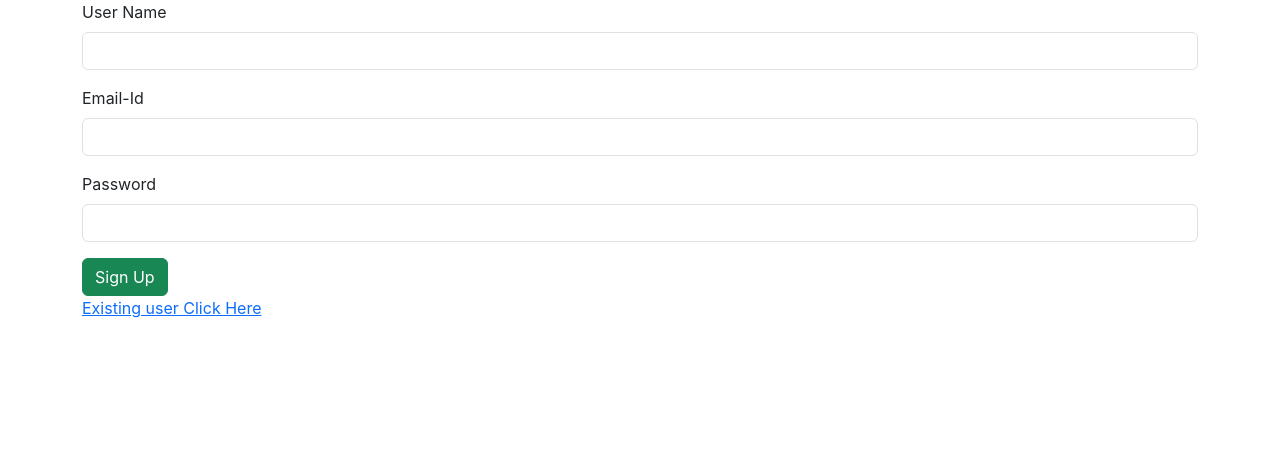
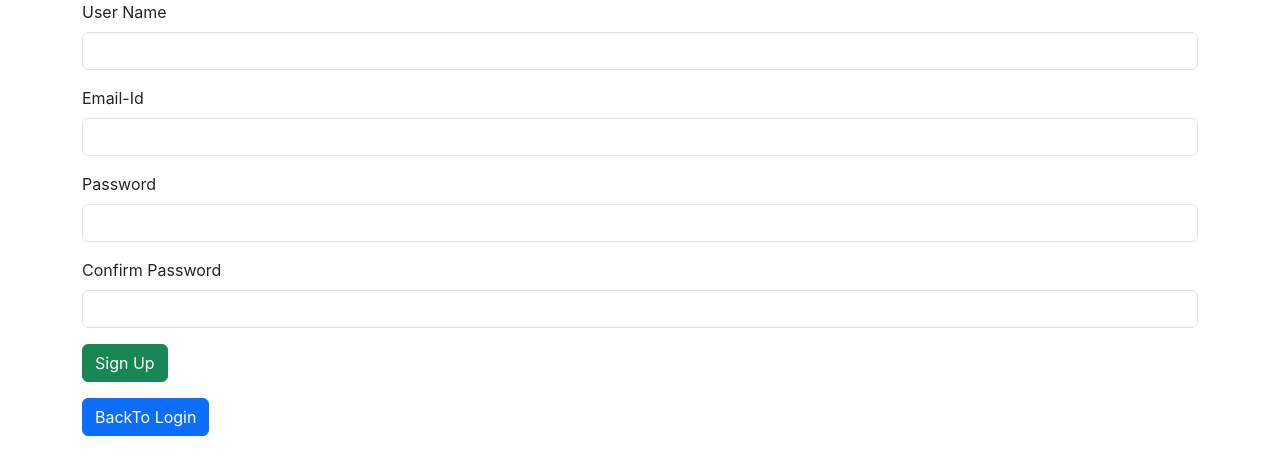
Before and after one commit to swadhi03/blog-app-new-frontend, a React (Create React App) app: page / in a window 1280 px wide. Shown: the top 474 px of the page. Built offline with nearby package versions, Linux system fonts and the light colour scheme.

Commit message:
completed

```diff
--- a/src/components/SignUp.jsx
+++ b/src/components/SignUp.jsx
@@ -2,21 +2,28 @@ import axios from 'axios'
 import React, { useState } from 'react'
 
 const SignUp = () => {
-    const [data,changeData]=useState([])
+    const [data,changeData]=useState(
+        {"name":"", "email":"", "password":"", "cfmpassword":""}
+    )
     const inputHandler=(event)=>{
         changeData({...data,[event.target.name]:event.target.value})
     }
     const readValue=()=>{
-        console.log(data)
-        axios.post("http://localhost:8080/signup",data).then(
+        if (data.password==data.cfmpassword) {
+            let newInput={"name":data.name, "email":data.email, "password":data.password}
+
+
+        axios.post("http://localhost:8080/signup",newInput).then(
             (response)=>{
                 console.log(response.data)
                 if(response.data.status=="success")
                     {
-                        alert("success")
+                        alert("Registered Successfully")
+                        changeData({"name":"", "email":"", "password":"", "cfmpassword":""})
                     }
                     else{
-                        alert("failed")
+                        alert("Registration failed")
+                        changeData({"name":"", "email":"", "password":"", "cfmpassword":""})
                     }
             }
         ).catch(
@@ -25,6 +32,9 @@ const SignUp = () => {
                 alert(error.message)
             }
         ).finally()
+        } else {
+            alert("Password and Confirm password doesn't match")
+        }
     }
   return (
     <div>
@@ -45,10 +55,17 @@ const SignUp = () => {
                             <input type="password" className="form-control" name='password' value={data.password} onChange={inputHandler}/>
                         </div>
                         <div className="col col-12 col-sm-12 col-md-12 col-lg-12 col-xl-12 col-xxl-12">
+                            <label htmlFor="" className="form-label">Confirm Password</label>
+                            <input type="password" className="form-control" name='cfmpassword' value={data.cfmpassword} onChange={inputHandler}/>
+                        </div>
+                        <div className="col col-12 col-sm-12 col-md-12 col-lg-12 col-xl-12 col-xxl-12">
                             <button className="btn btn-success" onClick={readValue}>Sign Up</button>
                         </div>
+                        <div>
+                            <a href="/signin" className='btn btn-primary'>BackTo Login</a>
+                        </div>
                     </div>
-                    <a href="/signin">Existing user Click Here</a>
+
                 </div>
             </div>
         </div>
```
